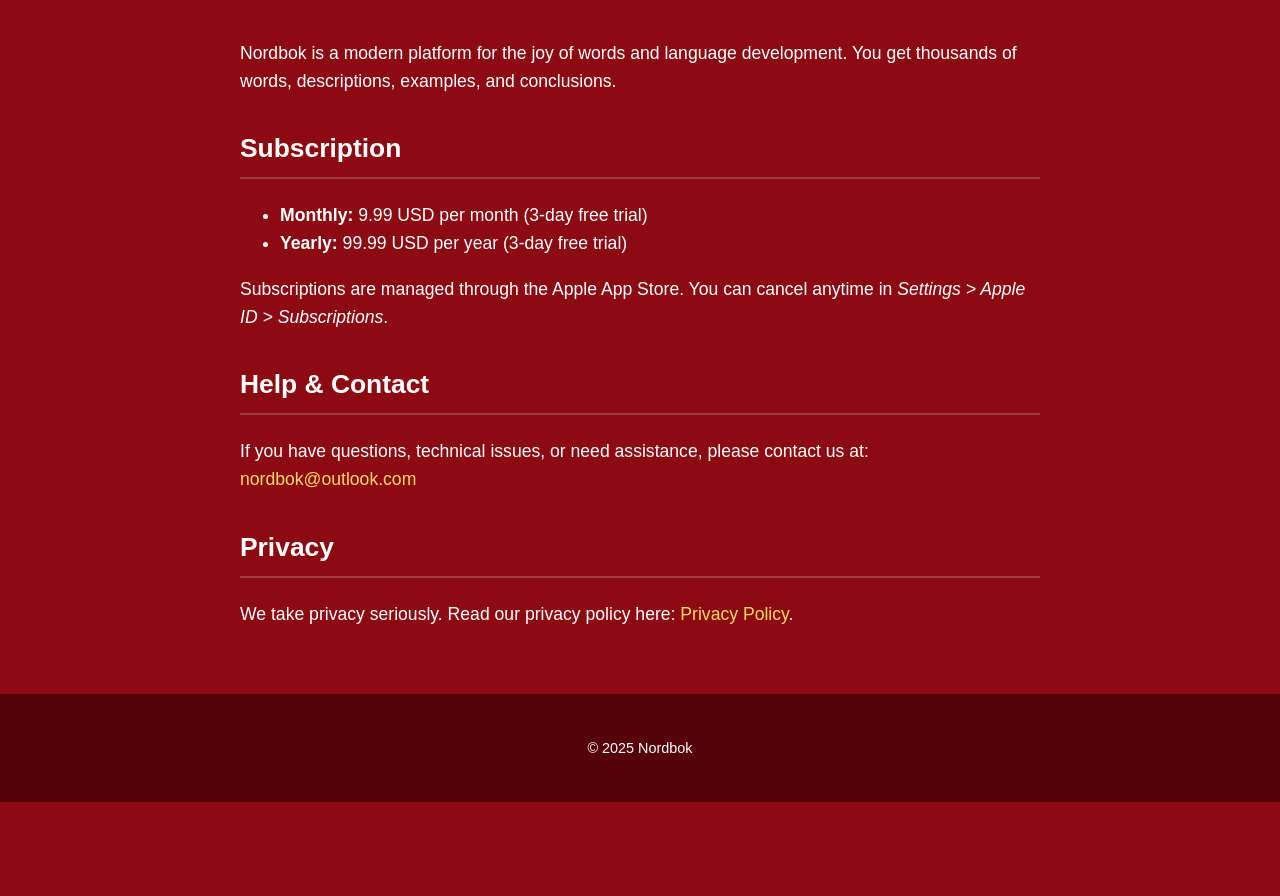
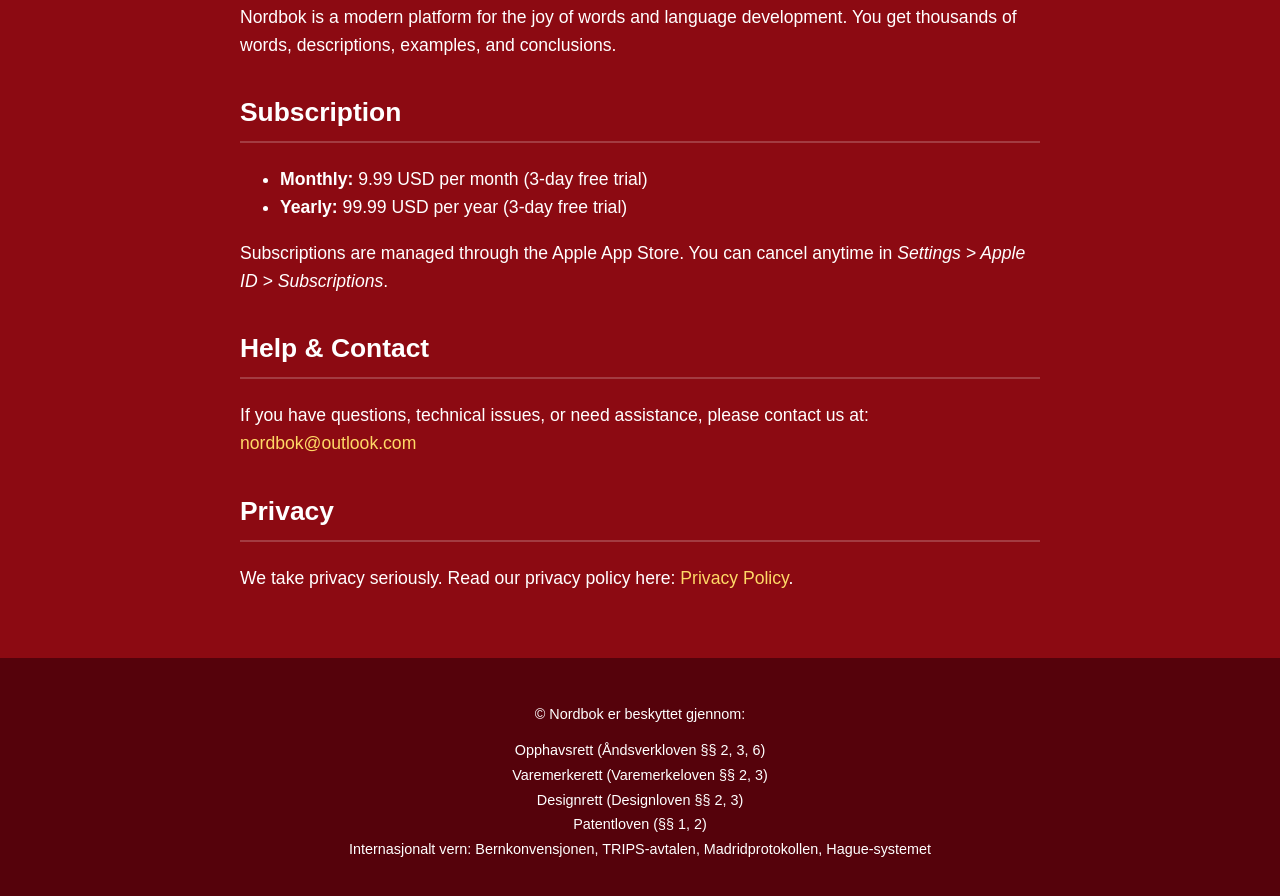
Before and after one commit to Nordbok/Nordbok.Support, a plain HTML site: page index.html in a window 1280 px wide. Shown: the part 214-1110 px from the top of the page. Before the commit the page ends 1016 px from the top, so only its background shows below. Drawn offline with Linux system fonts and the light colour scheme.

Commit message:
Update index.html

```diff
--- a/index.html
+++ b/index.html
@@ -1,9 +1,4 @@
-write this as a code for this one : © Nordbok er beskyttet gjennom:
-- Opphavsrett (Åndsverkloven §§ 2, 3, 6)
-- Varemerkerett (Varemerkeloven §§ 2, 3)
-- Designrett (Designloven §§ 2, 3)
-- Patentloven (§§ 1, 2)
-- Internasjonalt vern: Bernkonvensjonen, TRIPS-avtalen, Madridprotokollen, Hague-systemet  <!DOCTYPE html>
+<!DOCTYPE html>
 <html lang="en">
 <head>
   <meta charset="UTF-8">
@@ -50,6 +45,15 @@
       padding: 2rem 1rem;
       background-color: #55020b;
       font-size: 0.9rem;
+      line-height: 1.5;
+    }
+    footer ul {
+      list-style: none;
+      padding: 0;
+      margin: 0.5rem 0 0 0;
+    }
+    footer ul li {
+      margin: 0.2rem 0;
     }
   </style>
 </head>
@@ -90,7 +94,14 @@
   </main>
 
   <footer>
-    <p>© 2025 Nordbok</p>
+    <p>© Nordbok er beskyttet gjennom:</p>
+    <ul>
+      <li>Opphavsrett (Åndsverkloven §§ 2, 3, 6)</li>
+      <li>Varemerkerett (Varemerkeloven §§ 2, 3)</li>
+      <li>Designrett (Designloven §§ 2, 3)</li>
+      <li>Patentloven (§§ 1, 2)</li>
+      <li>Internasjonalt vern: Bernkonvensjonen, TRIPS-avtalen, Madridprotokollen, Hague-systemet</li>
+    </ul>
   </footer>
 </body>
 </html>
```
